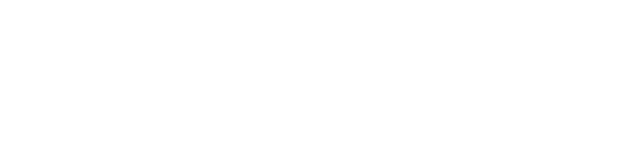
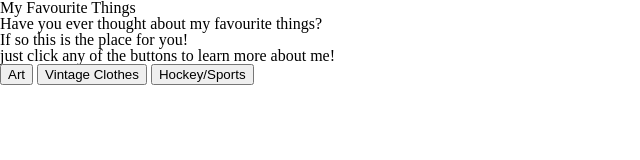
Before and after one commit to JacksonxCribar/cribar_j_favouritethings3039, a website: page index.html in a window 1280 px wide. Shown: the whole page, without its empty margins (0-640 px from the left). Drawn offline with Linux system fonts and the light colour scheme.

Commit message:
addingimagesandboxdesc

```diff
--- a/index.html
+++ b/index.html
@@ -8,6 +8,28 @@
     <title>Jackson's Favourite Things</title>
 </head>
 <body>
+    <div class="content">
+        <!-- <h1 class="hidden">My Favourite Things</h1> -->
+        <div class="intro">
+            <h2>My Favourite Things</h2>
+            <p>Have you ever thought about my favourite things?</p>
+            <p>If so this is the place for you!</p>
+            <P>just click any of the buttons to learn more about me!</P>
+        </div>
 
+        <!-- put dyn data here -->
+
+        <div class="btnGroup">
+            <button data-offset="0" class="art btn">Art</button>
+            <button data-offset="1" class="clothes btn">Vintage Clothes</button>
+            <button data-offset="2" class="hockey btn">Hockey/Sports</button>
+        </div>
+
+
+    </div>
+
+    <script src="js/main.js" type="module" defer></script>
 </body>
+
+
 </html>
```
Also changed, not shown: data.json (added, +21 -0 lines), README.md, images/art.jpg (added), images/clothes.jpg (added), images/hockey.jpg (added).
